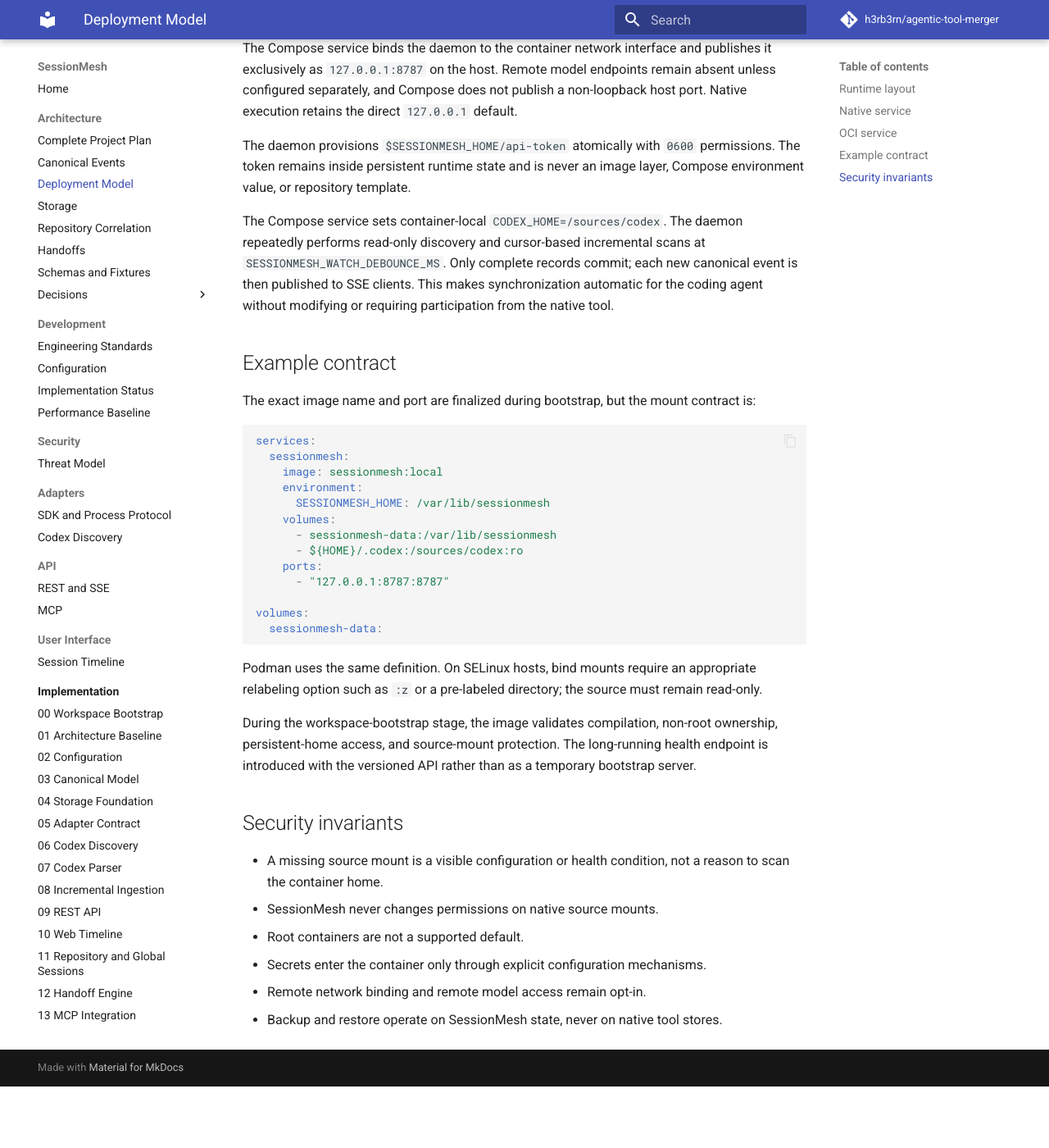
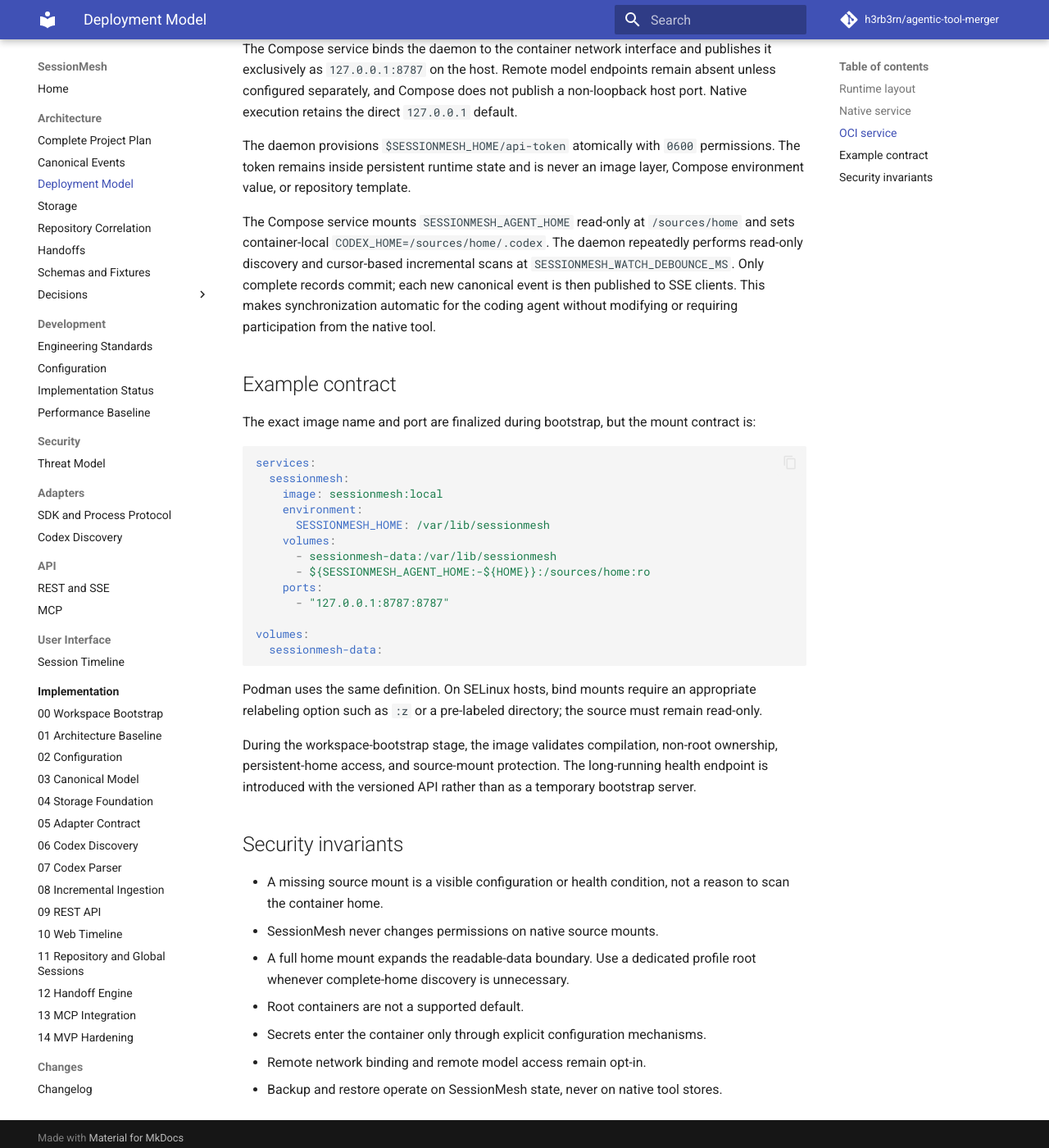
Before and after one commit to h3rb3rn/agentic-tool-merger, an MkDocs documentation site: the page built from docs/architecture/deployment.md, in a window 1280 px wide and 1400 px high, scrolled down 1381 px. Shown: the whole window at 82% size. Built offline with MkDocs 1.6.1 and Material for MkDocs 9.7.7, drawn with Linux system fonts in a browser that asks for light colours; comment, search, counter and statistics services are not loaded; before the commit the page ends 2706 px from its top, so only the background shows below that.

Commit message:
feat: deploy read-only host agent profile discovery

````diff
--- a/compose.yaml
+++ b/compose.yaml
@@ -7,14 +7,14 @@ services:
       SESSIONMESH_HOME: /var/lib/sessionmesh
       SESSIONMESH_BIND_ADDRESS: 0.0.0.0
       SESSIONMESH_ALLOW_NETWORK: "true"
-      CODEX_HOME: /sources/codex
+      CODEX_HOME: /sources/home/.codex
     ports:
       - "127.0.0.1:8787:8787"
     volumes:
       - sessionmesh-data:/var/lib/sessionmesh
       - type: bind
-        source: ${CODEX_HOME:-${HOME}/.codex}
-        target: /sources/codex
+        source: ${SESSIONMESH_AGENT_HOME:-${HOME}}
+        target: /sources/home
         read_only: true
     restart: unless-stopped
 
--- a/docs/architecture/deployment.md
+++ b/docs/architecture/deployment.md
@@ -17,12 +17,12 @@ containerized core. The connector does not own canonical state.
 ```mermaid
 flowchart TB
     host["Host"]
-    codex["Host ~/.codex<br/>read-only"]
+    codex["Host agent home<br/>read-only"]
     other["Other tool stores<br/>read-only"]
     workspace["Selected workspaces<br/>read-only by default"]
     state["Persistent SessionMesh volume"]
     container["SessionMesh OCI container<br/>non-root"]
-    source1["/sources/codex"]
+    source1["/sources/home"]
     source2["/sources/&lt;tool&gt;"]
     repo["/workspaces/&lt;name&gt;"]
     home["/var/lib/sessionmesh<br/>SESSIONMESH_HOME"]
@@ -75,7 +75,8 @@ The daemon provisions `$SESSIONMESH_HOME/api-token` atomically with `0600`
 permissions. The token remains inside persistent runtime state and is never an
 image layer, Compose environment value, or repository template.
 
-The Compose service sets container-local `CODEX_HOME=/sources/codex`. The
+The Compose service mounts `SESSIONMESH_AGENT_HOME` read-only at
+`/sources/home` and sets container-local `CODEX_HOME=/sources/home/.codex`. The
 daemon repeatedly performs read-only discovery and cursor-based incremental
 scans at `SESSIONMESH_WATCH_DEBOUNCE_MS`. Only complete records commit; each
 new canonical event is then published to SSE clients. This makes synchronization
@@ -95,7 +96,7 @@ services:
       SESSIONMESH_HOME: /var/lib/sessionmesh
     volumes:
       - sessionmesh-data:/var/lib/sessionmesh
-      - ${HOME}/.codex:/sources/codex:ro
+      - ${SESSIONMESH_AGENT_HOME:-${HOME}}:/sources/home:ro
     ports:
       - "127.0.0.1:8787:8787"
 
@@ -117,6 +118,8 @@ as a temporary bootstrap server.
 - A missing source mount is a visible configuration or health condition, not a
   reason to scan the container home.
 - SessionMesh never changes permissions on native source mounts.
+- A full home mount expands the readable-data boundary. Use a dedicated
+  profile root whenever complete-home discovery is unnecessary.
 - Root containers are not a supported default.
 - Secrets enter the container only through explicit configuration mechanisms.
 - Remote network binding and remote model access remain opt-in.
````
Also changed, not shown: README.md (+2 -1 lines), docs/changes/changelog.md (+2 -0 lines), 1 other file.
